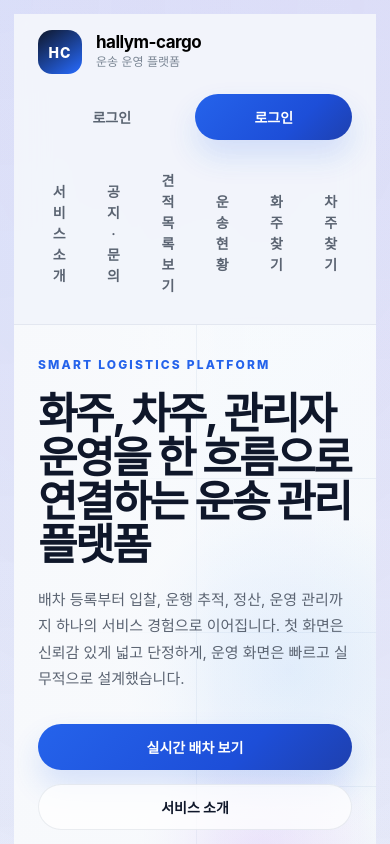
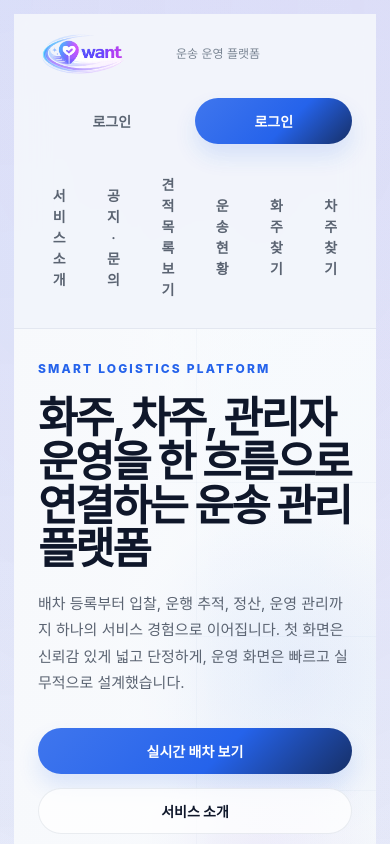
Before and after one commit to hallym-cargo/group2_cargo, a React (Vite) app in the folder frontend/: page / in a window 390 px wide. Both pictures are taken after a click on the button "로그인". Shown: the top 844 px of the page. Built offline with nearby package versions, Linux system fonts and the light colour scheme; no server answers; a web font is replaced by a local one.

Commit message:
색상 통일 및 사람 찾기 업데이트
각 역할별 생상 통일
사람 찾기의 로딩 생성
헤더 반응형 업데이트

```diff
--- /dev/null
+++ b/frontend/src/components/common/AppLogo.jsx
@@ -0,0 +1,34 @@
+import logo from '../../assets/want-logo.png'
+
+export default function AppLogo({
+  title = 'want',
+  subtitle = '운송 운영 플랫폼',
+  className = '',
+  compact = false,
+  hideText = false,
+  hideTitle = false,
+}) {
+  const wrapperClassName = [
+    'app-logo',
+    compact ? 'app-logo--compact' : '',
+    hideText ? 'app-logo--imageOnly' : '',
+    hideTitle ? 'app-logo--subtitleOnly' : '',
+    className,
+  ]
+    .filter(Boolean)
+    .join(' ')
+
+  return (
+    <div className={wrapperClassName} data-logo-tone="adaptive">
+      <span className="app-logo__mark" aria-hidden="true">
+        <img src={logo} alt={`${title || 'want'} logo`} className="app-logo__image" />
+      </span>
+      {!hideText && (title || subtitle) ? (
+        <span className="app-logo__text">
+          {!hideTitle && !!title && <strong>{title}</strong>}
+          {!!subtitle && <small>{subtitle}</small>}
+        </span>
+      ) : null}
+    </div>
+  )
+}
--- /dev/null
+++ b/frontend/src/components/common/PublicSectionLoading.jsx
@@ -0,0 +1,9 @@
+export default function PublicSectionLoading({ text = '로딩 중입니다...' }) {
+  return (
+    <div className="public-section-loading" role="status" aria-live="polite">
+      <div className="public-section-loading__spinner" />
+      <strong>{text}</strong>
+      <p>데이터를 불러오는 동안 잠시만 기다려주세요.</p>
+    </div>
+  )
+}
--- a/frontend/src/features/admin/components/AdminSidebar.jsx
+++ b/frontend/src/features/admin/components/AdminSidebar.jsx
@@ -1,10 +1,11 @@
+import AppLogo from '../../../components/common/AppLogo'
 import { roleText } from '../../../utils/formatters'
 import { ADMIN_NAV_ITEMS } from './adminConfig'
 
 export default function AdminSidebar({ auth, dashboardTab, setDashboardTab, logout }) {
   return (
     <aside className="console-sidebar">
-      <div className="console-logo"><div className="identity-mark">HC</div><div><strong>hallym-cargo</strong><small>Administrator Console</small></div></div>
+      <div className="console-logo"><AppLogo title="want" subtitle="운송 운영 플랫폼" compact hideText /></div>
       <div className="sidebar-profile"><strong>{auth.name}</strong><span>{roleText(auth.role)}</span><small>{auth.email}</small></div>
       <nav className="sidebar-nav">
         <button className="btn btn-ghost block" onClick={() => setDashboardTab('home')}>메인 페이지로 이동</button>
--- a/frontend/src/features/public/components/PublicHeader.jsx
+++ b/frontend/src/features/public/components/PublicHeader.jsx
@@ -1,3 +1,19 @@
+import AppLogo from '../../../components/common/AppLogo';
+
+function moveToMain(controller, targetId = null) {
+  if (targetId) {
+    controller.goToMainSection(targetId);
+    return;
+  }
+
+  controller.setRoutePage('main');
+  controller.setDashboardTab('home');
+  if (!controller.isLoggedIn) {
+    controller.setAuthMode('signup');
+  }
+  window.scrollTo({ top: 0, behavior: 'smooth' });
+}
+
 export default function PublicHeader({
   isLoggedIn,
   authMode,
@@ -6,50 +22,64 @@ export default function PublicHeader({
   logout,
   controller,
 }) {
+  const currentRoute = controller.routePage;
+  const currentDashboard = controller.dashboardTab;
+
+  const navButtonClass = (isActive) =>
+    isActive ? 'is-active' : '';
+
   return (
     <header className="landing-header">
       <div className="landing-header__inner">
         <button
+          type="button"
           className="landing-brand"
-          onClick={() => window.scrollTo({ top: 0, behavior: 'smooth' })}
+          onClick={() => moveToMain(controller)}
+          aria-label="메인 페이지로 이동"
         >
-          <span className="landing-brand__mark">HC</span>
-          <span className="landing-brand__text">
-            <strong>hallym-cargo</strong>
-            <small>운송 운영 플랫폼</small>
-          </span>
+          <AppLogo subtitle="운송 운영 플랫폼" hideTitle />
         </button>
 
         <nav className="landing-nav">
           <button
-            onClick={() =>
-              document
-                .getElementById('landing-solution')
-                ?.scrollIntoView({ behavior: 'smooth' })
-            }
+            type="button"
+            onClick={() => moveToMain(controller, 'landing-solution')}
           >
             서비스 소개
           </button>
 
           <button
-            onClick={() =>
-              document
-                .getElementById('notice-faq')
-                ?.scrollIntoView({ behavior: 'smooth' })
-            }
+            type="button"
+            onClick={() => moveToMain(controller, 'notice-faq')}
           >
             공지 · 문의
           </button>
-          <button onClick={() => setDashboardTab('quotes')}>
+          <button
+            type="button"
+            className={navButtonClass(currentDashboard === 'quotes')}
+            onClick={() => setDashboardTab('quotes')}
+          >
             견적 목록 보기
           </button>
-          <button onClick={() => controller.setRoutePage('status')}>
+          <button
+            type="button"
+            className={navButtonClass(currentRoute === 'status')}
+            onClick={() => controller.setRoutePage('status')}
+          >
             운송 현황
           </button>
-          <button onClick={() => controller.openPublicUserPage('SHIPPER')}>
+          <button
+            type="button"
+            className={navButtonClass(currentRoute === 'shippers')}
+            onClick={() => controller.openPublicUserPage('SHIPPER')}
+          >
             화주 찾기
           </button>
-          <button onClick={() => controller.openPublicUserPage('DRIVER')}>
+          <button
+            type="button"
+            className={navButtonClass(currentRoute === 'drivers')}
+            onClick={() => controller.openPublicUserPage('DRIVER')}
+          >
             차주 찾기
           </button>
         </nav>
--- a/frontend/src/features/public/components/PublicHeroSection.jsx
+++ b/frontend/src/features/public/components/PublicHeroSection.jsx
@@ -1,3 +1,4 @@
+import AppLogo from '../../../components/common/AppLogo'
 import { roleText } from '../../../utils/formatters'
 
 function LoggedInPanel({ auth, message, setDashboardTab, logout }) {
@@ -139,7 +140,7 @@ export default function PublicHeroSection({ controller }) {
               <div className="landing-visualCard__orb landing-visualCard__orb--two">운행</div>
               <div className="landing-visualCard__orb landing-visualCard__orb--three">정산</div>
               <div className="landing-visualCard__shield">
-                <div className="landing-visualCard__shieldCore">HC</div>
+                <div className="landing-visualCard__shieldCore landing-visualCard__shieldCore--logo"><AppLogo title="want" subtitle="" hideText /></div>
               </div>
             </div>
           </div>
--- a/frontend/src/features/public/users/PublicUserSearchPage.jsx
+++ b/frontend/src/features/public/users/PublicUserSearchPage.jsx
@@ -1,46 +1,55 @@
+import PublicSectionLoading from '../../../components/common/PublicSectionLoading'
+import PublicHeader from '../components/PublicHeader'
 import { formatRatingSummary, roleText } from '../../../utils/formatters'
 
 export default function PublicUserSearchPage({ controller, role }) {
   const isDriver = role === 'DRIVER'
   const users = controller.publicUsers
   const keyword = controller.publicUserKeyword
+  const isLoading = controller.publicUserLoading
 
   return (
     <div className="public-shell landing-shell public-directory-shell">
-      <header className="landing-header">
-        <div className="landing-header__inner">
-          <button className="landing-brand" onClick={() => controller.setRoutePage('main')}>
-            <span className="landing-brand__mark">HC</span>
-            <span className="landing-brand__text">
-              <strong>hallym-cargo</strong>
-              <small>{isDriver ? '차주 검색' : '화주 검색'}</small>
-            </span>
-          </button>
-
-          <nav className="landing-nav">
-            <button onClick={() => controller.setRoutePage('main')}>메인으로</button>
-            <button onClick={() => controller.openPublicUserPage('SHIPPER')}>화주 찾기</button>
-            <button onClick={() => controller.openPublicUserPage('DRIVER')}>차주 찾기</button>
-          </nav>
-
-          <div className="landing-header__actions">
-            <button className="landing-btn landing-btn--light" onClick={() => controller.setRoutePage('main')}>돌아가기</button>
-          </div>
-        </div>
-      </header>
+      <PublicHeader
+        isLoggedIn={controller.isLoggedIn}
+        authMode={controller.authMode}
+        setAuthMode={controller.setAuthMode}
+        setDashboardTab={controller.setDashboardTab}
+        logout={controller.logout}
+        controller={controller}
+      />
 
       <section className="landing-info public-directory-hero">
         <div className="landing-info__inner">
           <div className="landing-sectionHead">
             <span>{isDriver ? 'DRIVER DIRECTORY' : 'SHIPPER DIRECTORY'}</span>
             <h2>{isDriver ? '가입된 차주를 한 번에 보고 이름으로 바로 찾을 수 있습니다.' : '가입된 화주를 한 번에 보고 이름으로 바로 찾을 수 있습니다.'}</h2>
-            <p>페이지에 처음 들어오면 전체 목록이 보이고, 검색창에 이름을 입력하면 일치하는 회원만 남도록 구성했습니다.</p>
+            <p>헤더는 그대로 유지하고, 아래 탭에서 화주와 차주를 바로 전환할 수 있도록 구성했습니다.</p>
+          </div>
+
+          <div className="public-directory-tabs" role="tablist" aria-label="공개 사용자 역할 전환">
+            <button
+              className={role === 'SHIPPER' ? 'landing-filterChip active' : 'landing-filterChip'}
+              onClick={() => controller.openPublicUserPage('SHIPPER')}
+              role="tab"
+              aria-selected={role === 'SHIPPER'}
+            >
+              화주 찾기
+            </button>
+            <button
+              className={role === 'DRIVER' ? 'landing-filterChip active' : 'landing-filterChip'}
+              onClick={() => controller.openPublicUserPage('DRIVER')}
+              role="tab"
+              aria-selected={role === 'DRIVER'}
+            >
+              차주 찾기
+            </button>
           </div>
 
           <div className="public-directory-search surface">
             <div className="public-directory-search__meta">
               <strong>{roleText(role)} 목록</strong>
-              <small>총 {users.length}명</small>
+              <small>{isLoading ? '목록을 갱신하는 중입니다.' : `총 ${users.length}명`}</small>
             </div>
             <div className="public-directory-search__controls">
               <input
@@ -55,8 +64,11 @@ export default function PublicUserSearchPage({ controller, role }) {
             </div>
           </div>
 
-          <div className="public-directory-grid">
-            {users.length ? users.map((user) => (
+          <div className={`public-directory-results ${isLoading ? 'is-loading' : ''}`}>
+            {isLoading && <PublicSectionLoading text={`${isDriver ? '차주' : '화주'} 데이터를 불러오는 중입니다...`} />}
+
+            <div className="public-directory-grid" aria-busy={isLoading}>
+              {!isLoading && users.length ? users.map((user) => (
                 <article key={user.id} className="public-directory-card surface">
                   <div className="public-directory-card__head">
                     <div>
@@ -84,9 +96,10 @@ export default function PublicUserSearchPage({ controller, role }) {
 
                   <p>{user.bio || (isDriver ? '등록된 차주 소개가 없습니다.' : '등록된 화주 소개가 없습니다.')}</p>
                 </article>
-            )) : (
+              )) : !isLoading ? (
                 <div className="public-directory-empty surface">검색 결과가 없습니다.</div>
-            )}
+              ) : null}
+            </div>
           </div>
         </div>
       </section>
--- a/frontend/src/features/user/components/UserSidebar.jsx
+++ b/frontend/src/features/user/components/UserSidebar.jsx
@@ -1,3 +1,4 @@
+import AppLogo from '../../../components/common/AppLogo'
 import { roleText } from "../../../utils/formatters";
 
 export default function UserSidebar({
@@ -18,13 +19,7 @@ export default function UserSidebar({
 
   return (
     <aside className="console-sidebar">
-      <div className="console-logo">
-        <div className="identity-mark">HC</div>
-        <div>
-          <strong>hallym-cargo</strong>
-          <small>Operations Dashboard</small>
-        </div>
-      </div>
+      <div className="console-logo"><AppLogo title="want" subtitle="운송 운영 플랫폼" compact hideText /></div>
       <div className="sidebar-profile">
         <strong>{auth.name}</strong>
         <span>{roleText(auth.role)}</span>
--- a/frontend/src/styles/base.css
+++ b/frontend/src/styles/base.css
@@ -29,6 +29,10 @@ body.theme-public {
   --primary-dark: #0f172a;
   --primary-soft: #eff6ff;
   --accent-rgb: 37, 99, 235;
+  --hero-glow-a: rgba(37, 99, 235, 0.1);
+  --hero-glow-b: rgba(109, 40, 217, 0.08);
+  --hero-grid: rgba(179, 197, 219, 0.28);
+  --landing-top-bg: rgba(247, 249, 252, 0.82);
 }
 
 body.theme-shipper {
@@ -37,6 +41,10 @@ body.theme-shipper {
   --primary-soft: #e8f0ff;
   --accent-rgb: 29, 78, 216;
   --bg: #f3f6fb;
+  --hero-glow-a: rgba(29, 78, 216, 0.11);
+  --hero-glow-b: rgba(96, 139, 233, 0.08);
+  --hero-grid: rgba(151, 172, 211, 0.28);
+  --landing-top-bg: rgba(243, 246, 251, 0.88);
 }
 
 body.theme-driver {
@@ -45,6 +53,10 @@ body.theme-driver {
   --primary-soft: #e8fbf7;
   --accent-rgb: 15, 139, 122;
   --bg: #f2f8f8;
+  --hero-glow-a: rgba(15, 139, 122, 0.11);
+  --hero-glow-b: rgba(74, 190, 160, 0.08);
+  --hero-grid: rgba(149, 196, 171, 0.26);
+  --landing-top-bg: rgba(242, 248, 248, 0.88);
 }
 
 body.theme-admin {
@@ -53,6 +65,10 @@ body.theme-admin {
   --primary-soft: #f2ebff;
   --accent-rgb: 109, 40, 217;
   --bg: #f6f3fb;
+  --hero-glow-a: rgba(109, 40, 217, 0.11);
+  --hero-glow-b: rgba(163, 112, 238, 0.08);
+  --hero-grid: rgba(183, 167, 221, 0.28);
+  --landing-top-bg: rgba(246, 243, 251, 0.88);
 }
 
 * { box-sizing: border-box; }
@@ -141,6 +157,9 @@ textarea { resize: vertical; }
 
 .identity-block,
 .console-logo { display: flex; align-items: center; gap: 12px; }
+.console-logo .app-logo__image { width: 42px; height: 42px; }
+.console-logo .app-logo__text strong { font-size: 17px; }
+.console-logo .app-logo__text small { font-size: 12px; }
 .identity-mark {
   width: 42px;
   height: 42px;
--- a/frontend/src/styles/landing.css
+++ b/frontend/src/styles/landing.css
@@ -4,8 +4,8 @@
   padding: 0;
   gap: 0;
   background:
-    radial-gradient(circle at top left, rgba(37, 99, 235, 0.1), transparent 28%),
-    radial-gradient(circle at top right, rgba(109, 40, 217, 0.08), transparent 26%),
+    radial-gradient(circle at top left, var(--hero-glow-a, rgba(94, 122, 212, 0.12)), transparent 28%),
+    radial-gradient(circle at top right, var(--hero-glow-b, rgba(138, 110, 216, 0.1)), transparent 26%),
     linear-gradient(180deg, #f7f9fc 0%, #edf2f8 40%, #f7f9fc 100%);
 }
 
@@ -15,7 +15,7 @@
   z-index: 30;
   width: 100%;
   backdrop-filter: blur(16px);
-  background: rgba(247, 249, 252, 0.82);
+  background: var(--landing-top-bg, rgba(247, 249, 252, 0.82));
   border-bottom: 1px solid rgba(148, 163, 184, 0.16);
 }
 
@@ -47,6 +47,22 @@
   border: 0;
   background: transparent;
   padding: 0;
+  box-shadow: none;
+  transform: none;
+}
+
+.landing-brand:hover,
+.landing-brand:focus-visible,
+.landing-brand:active {
+  background: transparent;
+  box-shadow: none;
+  transform: none;
+  outline: none;
+}
+
+.landing-brand:hover .app-logo__image,
+.landing-brand:focus-visible .app-logo__image {
+  filter: none;
 }
 
 .landing-brand__mark {
@@ -65,6 +81,192 @@
 .landing-brand__text strong { font-size: 20px; line-height: 1.1; letter-spacing: -0.03em; }
 .landing-brand__text small { font-size: 12px; color: var(--text-soft); }
 
+
+.app-logo {
+  display: inline-flex;
+  align-items: center;
+  gap: 12px;
+}
+
+.app-logo__mark {
+  width: 64px;
+  height: 34px;
+  display: inline-flex;
+  align-items: center;
+  justify-content: center;
+  overflow: visible;
+  flex: 0 0 auto;
+}
+
+.app-logo__image {
+  width: 100%;
+  height: 100%;
+  object-fit: contain;
+  object-position: left center;
+}
+
+.app-logo__text {
+  display: grid;
+  gap: 2px;
+  text-align: left;
+}
+
+.app-logo__text strong {
+  font-size: 20px;
+  line-height: 1.05;
+  letter-spacing: -0.03em;
+}
+
+.app-logo__text small {
+  font-size: 12px;
+  color: var(--text-soft);
+}
+
+.app-logo--compact .app-logo__mark {
+  width: 78px;
+  height: 40px;
+}
+
+.app-logo--compact .app-logo__image {
+  width: 100%;
+  height: 100%;
+}
+
+.app-logo--imageOnly {
+  gap: 0;
+}
+
+.app-logo--imageOnly .app-logo__text {
+  display: none;
+}
+
+.landing-brand .app-logo {
+  gap: 14px;
+}
+
+.landing-brand .app-logo__mark {
+  width: 124px;
+  height: 48px;
+  align-items: center;
+  justify-content: flex-start;
+}
+
+.landing-brand .app-logo__image {
+  width: 100%;
+  height: 100%;
+  transform: none;
+  object-fit: contain;
+  object-position: left center;
+}
+
+.landing-brand .app-logo__text {
+  justify-items: start;
+}
+
+.landing-brand .app-logo__text strong {
+  font-size: 18px;
+  line-height: 1.05;
+  letter-spacing: -0.02em;
+}
+
+.landing-brand .app-logo__text small {
+  font-size: 12px;
+  color: var(--text-soft);
+}
+
+.app-logo--subtitleOnly .app-logo__text {
+  gap: 0;
+}
+
+
+body.theme-public .app-logo__image {
+  filter: none;
+}
+
+body.theme-shipper .app-logo__image {
+  filter: hue-rotate(-8deg) saturate(1.06) brightness(0.98);
+}
+
+body.theme-driver .app-logo__image {
+  filter: hue-rotate(270deg) saturate(1.15) brightness(0.94);
+}
+
+body.theme-admin .app-logo__image {
+  filter: hue-rotate(16deg) saturate(1.04) brightness(0.98);
+}
+
+
+.public-directory-tabs {
+  display: flex;
+  gap: 10px;
+  margin-top: 28px;
+  margin-bottom: 18px;
+  flex-wrap: wrap;
+}
+
+.public-directory-results {
+  position: relative;
+  min-height: 360px;
+}
+
+.public-directory-results.is-loading .public-directory-grid {
+  opacity: 0.18;
+  filter: blur(2px);
+  pointer-events: none;
+}
+
+.public-section-loading {
+  position: absolute;
+  inset: 0;
+  z-index: 3;
+  display: flex;
+  flex-direction: column;
+  align-items: center;
+  justify-content: center;
+  gap: 10px;
+  text-align: center;
+  border-radius: 28px;
+  background: linear-gradient(180deg, rgba(255,255,255,0.88) 0%, rgba(255,255,255,0.82) 100%);
+  backdrop-filter: blur(16px);
+  color: var(--text-strong);
+}
+
+.public-section-loading__spinner {
+  width: 42px;
+  height: 42px;
+  border-radius: 999px;
+  border: 3px solid rgba(var(--accent-rgb), 0.18);
+  border-top-color: var(--primary);
+  animation: public-spin 0.85s linear infinite;
+}
+
+.public-section-loading p {
+  color: var(--text-sub);
+}
+
+@keyframes public-spin {
+  to { transform: rotate(360deg); }
+}
+
+.landing-visualCard__shieldCore--logo {
+  width: 164px;
+  height: 164px;
+  padding: 10px;
+}
+
+.landing-visualCard__shieldCore--logo .app-logo {
+  gap: 0;
+}
+
+.landing-visualCard__shieldCore--logo .app-logo__text {
+  display: none;
+}
+
+.landing-visualCard__shieldCore--logo .app-logo__image {
+  width: 96px;
+  height: 96px;
+}
+
 .landing-nav,
 .landing-header__actions,
 .landing-hero__actions,
@@ -80,6 +282,20 @@
   font-size: 14px;
   font-weight: 600;
   padding: 10px 12px;
+  border-radius: 999px;
+  transition: transform .2s ease, color .22s ease, opacity .22s ease;
+}
+
+.landing-nav button:hover,
+.landing-text-btn:hover,
+.landing-nav button:focus-visible,
+.landing-text-btn:focus-visible,
+.landing-nav button.is-active {
+  transform: translateY(-2px);
+  background: transparent;
+  color: var(--text-strong);
+  box-shadow: none;
+  outline: none;
 }
 
 .landing-btn {
@@ -96,9 +312,9 @@
 }
 .landing-btn:hover { transform: translateY(-1px); }
 .landing-btn--primary {
-  background: linear-gradient(135deg, #2563eb 0%, #1d4ed8 65%, #1e40af 100%);
+  background: linear-gradient(135deg, color-mix(in srgb, var(--primary) 88%, white 12%) 0%, var(--primary) 58%, color-mix(in srgb, var(--primary-dark) 68%, var(--primary) 32%) 100%);
   color: #fff;
-  box-shadow: 0 16px 30px rgba(37, 99, 235, 0.16);
+  box-shadow: 0 12px 22px rgba(var(--accent-rgb), 0.14);
 }
 .landing-btn--light {
   background: rgba(255,255,255,0.76);
@@ -120,11 +336,11 @@
 }
 .landing-hero__bg {
   background:
-    radial-gradient(circle at 76% 30%, rgba(96, 165, 250, 0.18), transparent 20%),
-    radial-gradient(circle at 68% 46%, rgba(168, 85, 247, 0.18), transparent 18%),
-    linear-gradient(90deg, rgba(255,255,255,0.88) 0%, rgba(255,255,255,0.55) 34%, rgba(255,255,255,0.24) 56%, rgba(255,255,255,0.3) 100%),
-    linear-gradient(90deg, rgba(179, 197, 219, 0.55) 0 1px, transparent 1px 100%),
-    linear-gradient(0deg, rgba(179, 197, 219, 0.38) 0 1px, transparent 1px 100%),
+    radial-gradient(circle at 76% 30%, var(--hero-glow-a, rgba(94, 122, 212, 0.14)), transparent 20%),
+    radial-gradient(circle at 68% 46%, var(--hero-glow-b, rgba(138, 110, 216, 0.1)), transparent 18%),
+    linear-gradient(90deg, rgba(255,255,255,0.9) 0%, rgba(255,255,255,0.62) 34%, rgba(255,255,255,0.28) 56%, rgba(255,255,255,0.34) 100%),
+    linear-gradient(90deg, var(--hero-grid, rgba(161, 174, 204, 0.28)) 0 1px, transparent 1px 100%),
+    linear-gradient(0deg, color-mix(in srgb, var(--hero-grid, rgba(161, 174, 204, 0.28)) 78%, transparent) 0 1px, transparent 1px 100%),
     linear-gradient(135deg, #f7fbff 0%, #eff4fa 46%, #e7edf5 100%);
   background-size: auto, auto, auto, 182px 100%, 100% 154px, auto;
   opacity: 1;
@@ -152,7 +368,7 @@
   display: inline-flex;
   align-items: center;
   gap: 8px;
-  color: #2563eb;
+  color: var(--primary);
   font-size: 12px;
   font-weight: 800;
   letter-spacing: 0.18em;
@@ -386,8 +602,9 @@
   font-weight: 700;
 }
 .landing-filterChip.active {
-  background: linear-gradient(135deg, #0f172a 0%, #1d4ed8 100%);
+  background: linear-gradient(135deg, color-mix(in srgb, var(--primary-dark) 84%, white 16%) 0%, var(--primary) 100%);
   color: #fff;
+  box-shadow: 0 10px 24px rgba(var(--accent-rgb), 0.18);
 }
 .landing-boardGrid {
   display: grid;
@@ -432,7 +649,7 @@
   background: rgba(255,255,255,0.56);
 }
 .landing-noticeItem__meta { display: flex; align-items: center; gap: 8px; font-size: 11px; font-weight: 800; text-transform: uppercase; letter-spacing: 0.08em; }
-.landing-noticeItem__meta em { font-style: normal; color: #2563eb; }
+.landing-noticeItem__meta em { font-style: normal; color: var(--primary); }
 .landing-noticeItem__meta b {
   display: inline-flex;
   align-items: center;
@@ -440,8 +657,8 @@
   min-width: 42px;
   height: 22px;
   border-radius: 999px;
-  background: rgba(37,99,235,0.12);
-  color: #1d4ed8;
+  background: rgba(var(--accent-rgb),0.12);
+  color: var(--primary);
 }
 .landing-noticeItem strong { display: block; margin-top: 10px; font-size: 18px; line-height: 1.5; }
 .landing-noticeItem p,
```
Also changed, not shown: frontend/src/features/public/PublicHomePage.jsx (+14 -0 lines), frontend/src/hooks/useLogisticsController.js (+32 -2 lines), frontend/src/assets/want-logo.png (added), 1 other file (tests, documents, lock files or other folders). Lines whose indentation alone changed are shown as unchanged.
